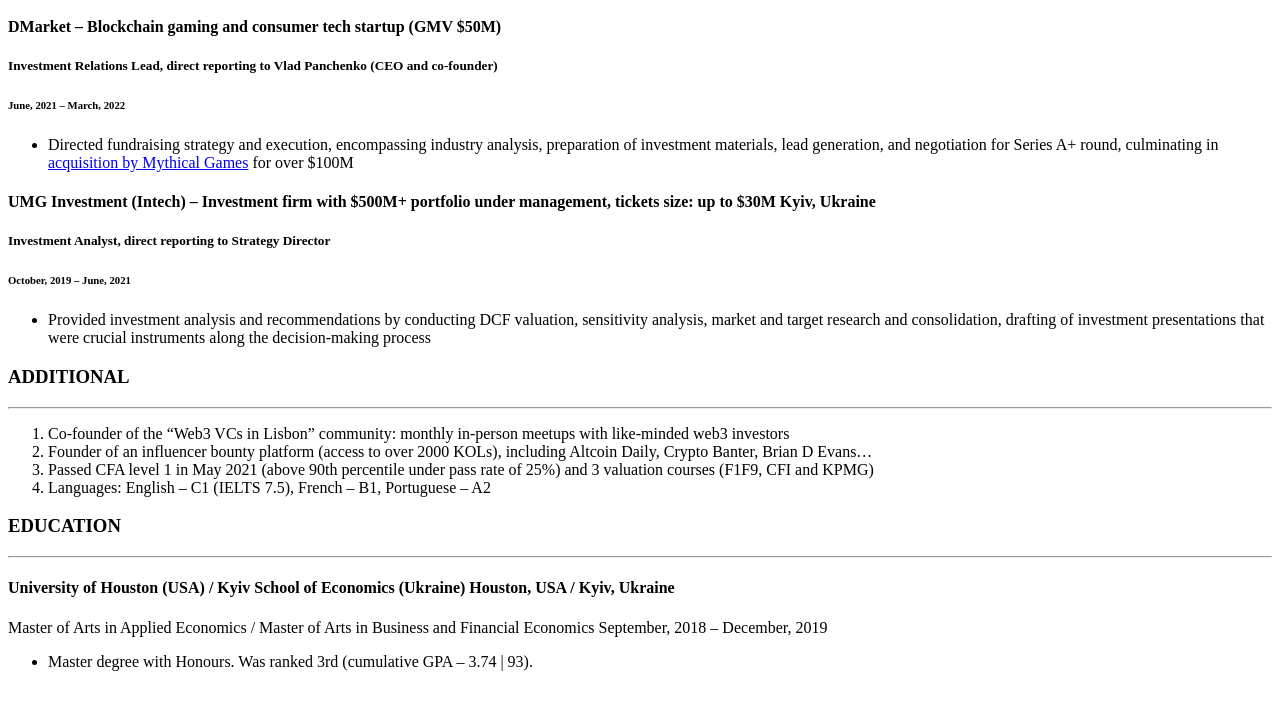
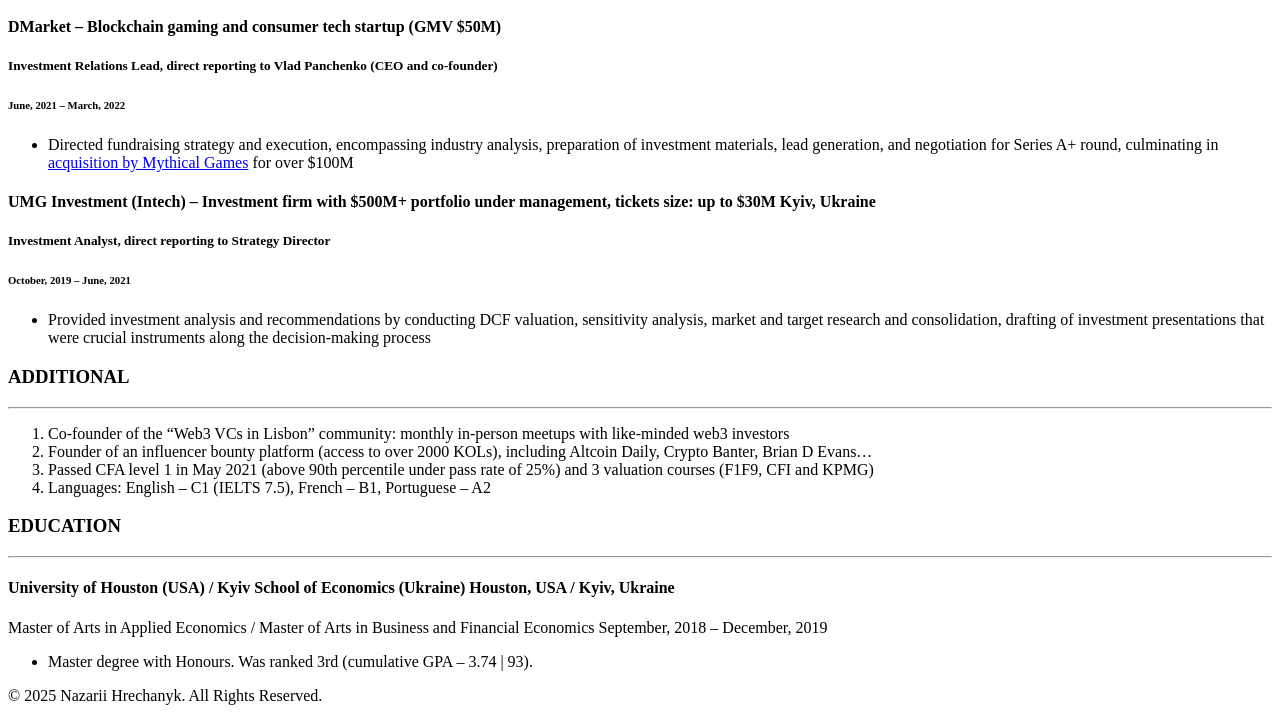
Before and after one commit to hre4anyk/Resume, a plain HTML site: page index.html in a window 1280 px wide. Shown: the part 1067-1788 px from the top of the page. Before the commit the page ends 1754 px from the top, so only its background shows below. Drawn offline with Linux system fonts and the light colour scheme.

Commit message:
Update index.html

```diff
--- a/index.html
+++ b/index.html
@@ -89,5 +89,8 @@
         <li>Master degree with Honours. Was ranked 3rd (cumulative GPA – 3.74 | 93).
         </li>
     </ul>
+    <footer>
+        <p>© 2025 Nazarii Hrechanyk. All Rights Reserved.</p>
+    </footer>
 </body>
 </html>
```
